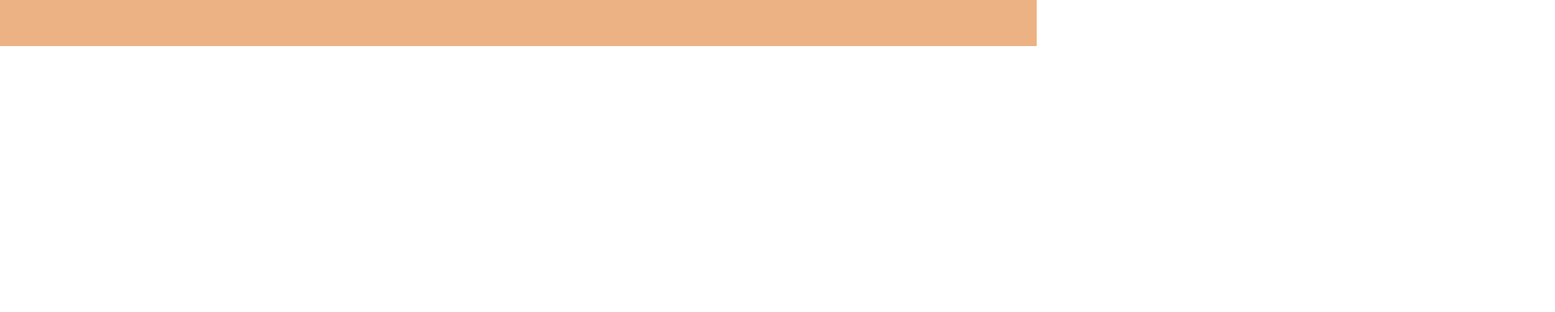
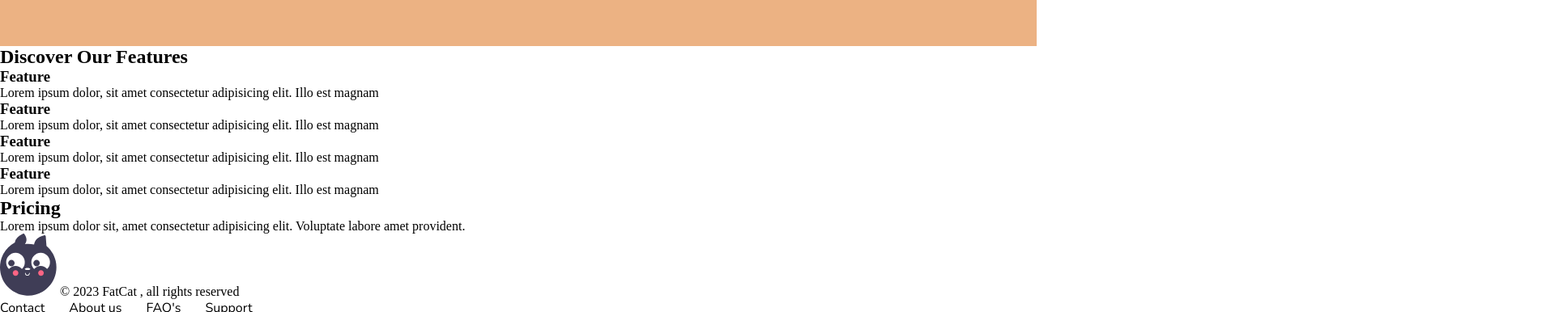
Before and after one commit to saadelk48/landing_page, a plain HTML site: page index.html in a window 1280 px wide. Shown: the part 450-836 px from the top of the page at 81% size, 1920 px wide, since content can reach past the window. Before the commit the page ends 800 px from the top, so only its background shows below. Drawn offline with nearby package versions, Linux system fonts and the light colour scheme.

Commit message:
Add section and footer to the landing page
adding cards with descriptions

```diff
--- a/index.html
+++ b/index.html
@@ -33,6 +33,97 @@
         </div>
     </header>
 
+    <section>
+
+        <div class="Features-container">
+            <h2>
+            Discover Our Features
+            </h2>
+            <div class="cards-container">
+                <div class="card">
+                    <div id="circle"></div>
+                    <h3>
+                        Feature
+                    </h3>
+                    <p>
+                        Lorem ipsum dolor, sit amet consectetur adipisicing elit. Illo est magnam
+                    </p>
+                </div>
+                <div class="card">
+                    <div id="circle"></div>
+                    <h3>
+                        Feature
+                    </h3>
+                    <p>
+                        Lorem ipsum dolor, sit amet consectetur adipisicing elit. Illo est magnam
+                    </p>
+                </div>
+                <div class="card">
+                    <div id="circle"></div>
+                    <h3>
+                        Feature
+                    </h3>
+                    <p>
+                        Lorem ipsum dolor, sit amet consectetur adipisicing elit. Illo est magnam
+                    </p>
+                </div>
+                <div class="card">
+                    <div id="circle"></div>
+                    <h3>
+                        Feature
+                    </h3>
+                    <p>
+                        Lorem ipsum dolor, sit amet consectetur adipisicing elit. Illo est magnam
+                    </p>
+                </div>
+            </div>
+        </div>
+
+        <div id="hr"></div>
+
+
+
+        <div class="Pricing">
+            <h2>Pricing</h2>
+                <p>
+                    Lorem ipsum dolor sit, amet consectetur adipisicing elit. Voluptate labore amet provident.
+                </p>
+
+            <div class="cards-container">
+                <div class="card">
+
+                </div>
+                <div class="card">
+
+                </div>
+                <div class="card">
+
+                </div>
+            </div>
+
+        </div>
+    </section>
+
+    <footer>
+
+        <img id="cat" style="width: 70px;" src="photos/Group_14.svg" alt="small cat anime photo">
+        <span>
+            © 2023 FatCat , all rights reserved
+        </span>
+
+        <ul class="footer-menu">
+            <li><a href="#">Contact</a></li>
+            <li><a href="#">About us</a></li>
+            <li><a href="#">FAQ's</a></li>
+            <li><a href="#">Support</a></li>
+        </ul>
+        <ul class="social-media">
+            <li><a href="#"><img src="photos/x.svg" alt="x logo"></a></li>
+            <li><a href="#"><img src="photos/instagramic(2).svg" alt="instagram logo"></a></li>
+            <li><a href="#"><img src="photos/Vector.svg" alt="github logo"></a></li>
+        </ul>
+
+    </footer>
 
 </body>
 </html>
```
